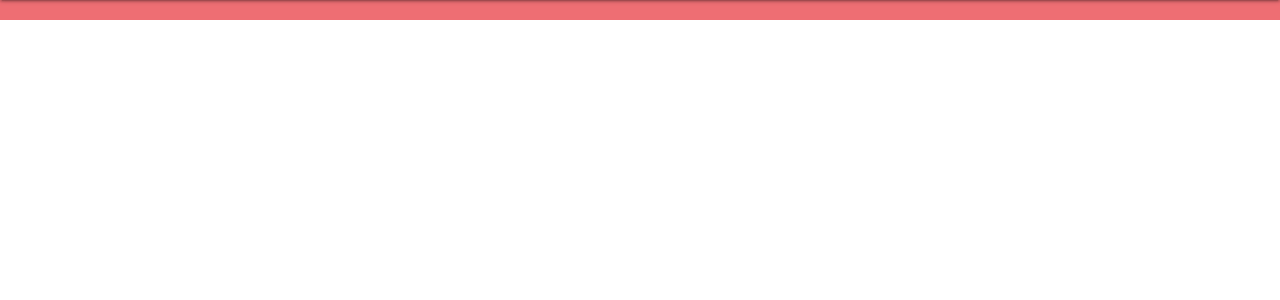
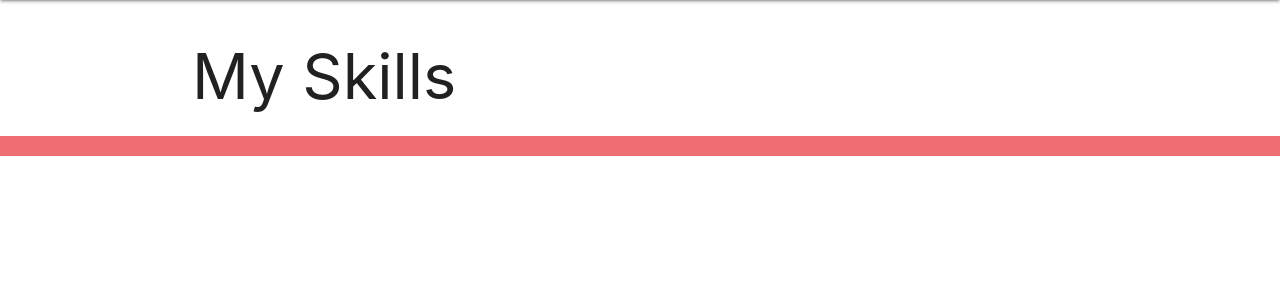
Before and after one commit to jermzblake/MyDevSkills-Django, a Django app: page /index/ in a window 1280 px wide. Shown: the part 64-364 px from the top of the page. Run offline with Django 3.2, Linux system fonts and the light colour scheme; data that the repository does not hold is empty.

Commit message:
add index content and view

```diff
--- a/main_app/templates/base.html
+++ b/main_app/templates/base.html
@@ -22,8 +22,8 @@
                 {% if user.is_authenticated %}
                     <li>Welcome, {{ user.username }}</li>
                     <li><a href="{% url 'logout' %}">Log Out</a></li>
-                    <li><a href=""></a>My Skills</li>
-                    <li><a href=""></a>Add Skill</li>
+                    <li><a href="{% url 'index' %}">My Skills</a></li>
+                    <li><a href="">Add Skill</a></li>
                 {% else %}
                     <li><a href="{% url 'signup' %}">Sign Up</a></li>
                     <li><a href="{% url 'login' %}">Log In</a></li>
--- a/main_app/templates/main_app/index.html
+++ b/main_app/templates/main_app/index.html
@@ -1,5 +1,15 @@
 {% extends 'base.html' %}
 {% block content %}
+<h1> My Skills</h1>
+
+
+    {% for skill in skills %}
+        <div class="card">
+            <div class="card-content">
+                <span class="card-title"> {{ skill.description }}</span>
+            </div>
+        </div>
+    {% endfor %}
 
 
 
--- a/main_app/views.py
+++ b/main_app/views.py
@@ -18,7 +18,7 @@ def signup(request):
       user = form.save()
       # This is how we log a user in via code
       login(request, user)
-      return redirect('home')
+      return redirect('index')
     else:
       error_message = 'Invalid sign up - try again'
   # A bad POST or a GET request, so render signup.html with an empty form
@@ -27,4 +27,5 @@ def signup(request):
   return render(request, 'registration/signup.html', context)
 
 def index(request):
-    return render(request, 'main_app/index.html')
+    skills = Skill.objects.all()
+    return render(request, 'main_app/index.html', {'skills':skills})
```
Also changed, not shown: main_app/templates/main_app/detail.html (added).
